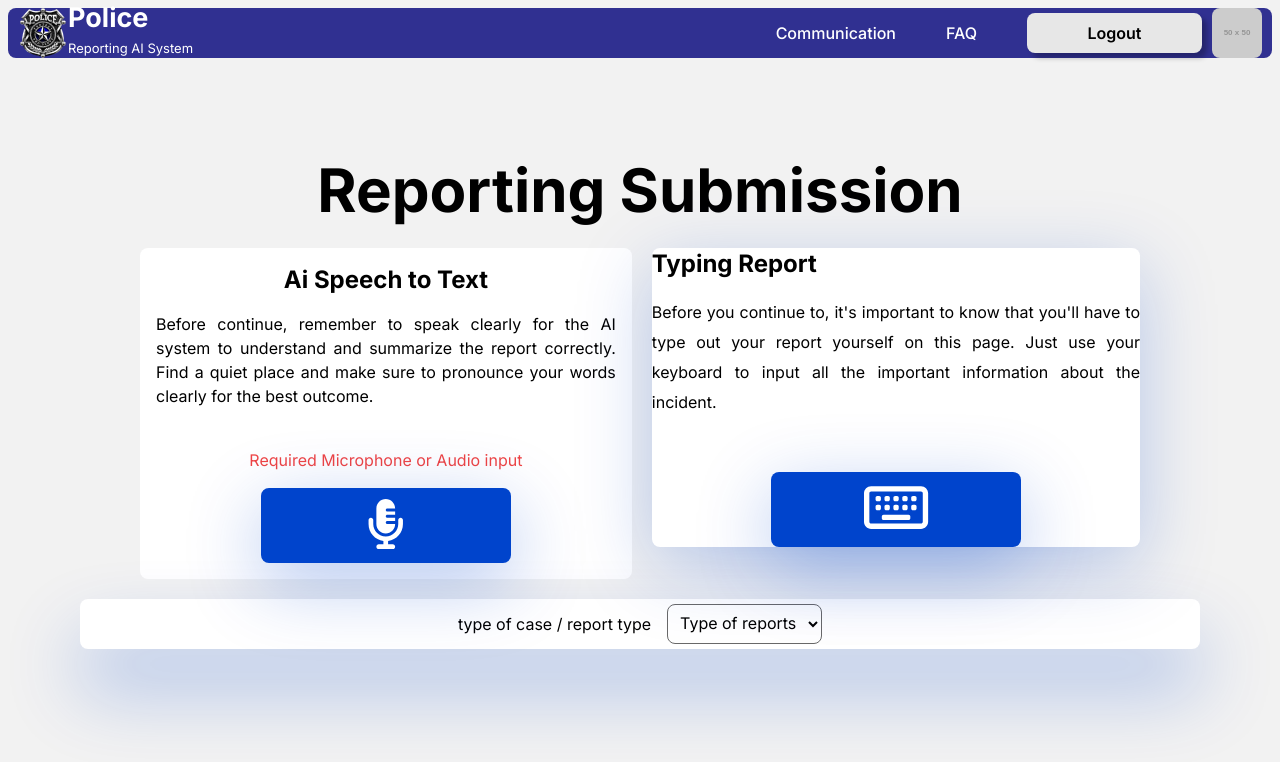
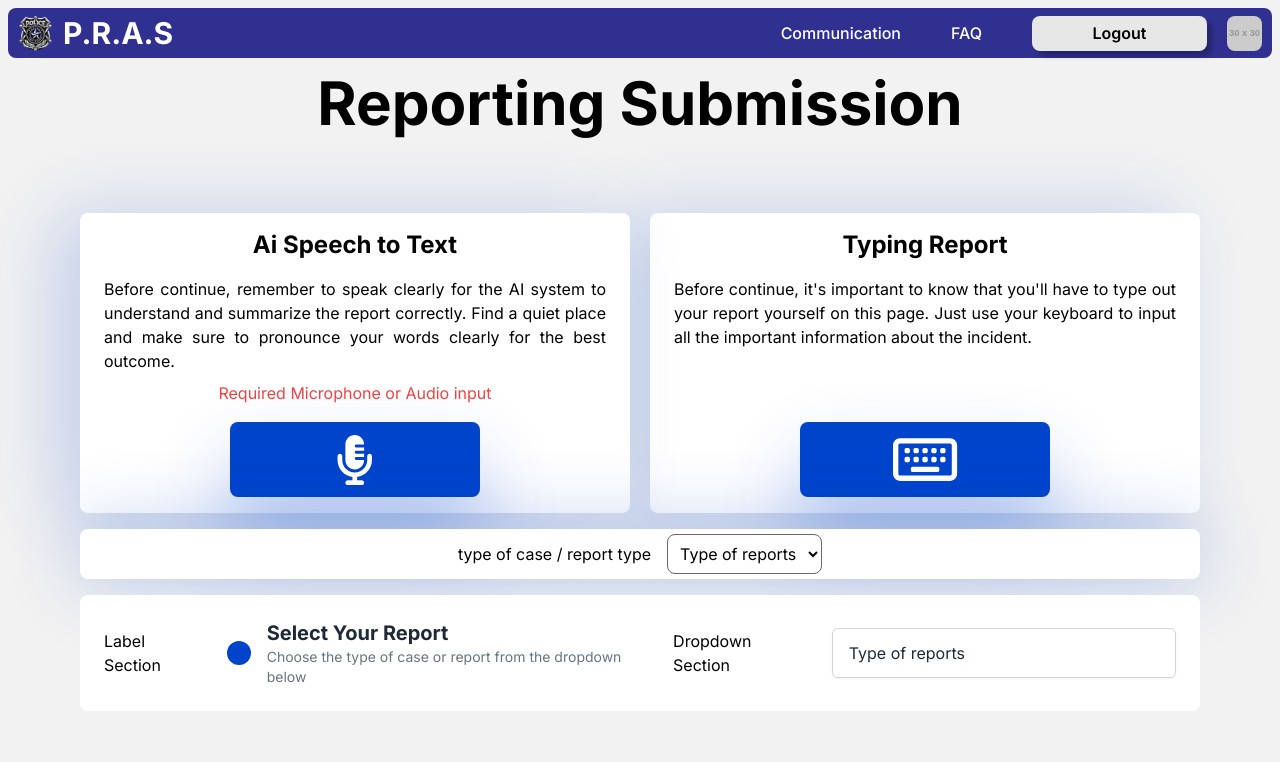
Before and after one commit to ZeroHazmi/front-end, a Next.js app: page /user/report-submission in a window 1280 px wide. Shown: the top 762 px of the page. Built offline with nearby package versions, Linux system fonts and the light colour scheme.

Commit message:
reporting submission & navbar
updated navbar tailwind & remove it from global css, fix & and report type form UI on reporting submission

```diff
--- a/app/globals.css
+++ b/app/globals.css
@@ -1031,96 +1031,6 @@ body {
 	word-wrap: break-word;
 }
 
-/* user navbar */
-
-.user-navbar-container {
-	/* width: 96%; */
-	/* display: none; */
-	height: 50px;
-	background: #303091;
-	border-radius: 8px;
-	display: flex;
-	align-items: center;
-	justify-content: space-between;
-	padding: 0 10px;
-
-	/* floating navbar */
-	position: fixed;
-	top: 8px;
-	/* Slightly adjust to leave space from the top */
-	left: 8px;
-	/* Adjusted to ensure it leaves a gap from the left */
-	right: 8px;
-	/* Ensure it doesn't stretch over the screen */
-	z-index: 1000;
-}
-/* left */
-.user-navbar-left {
-	display: flex;
-	align-items: center;
-	/* padding-left: 1rem; */
-}
-.user-navbar-logo {
-	width: 50px;
-	height: 50px;
-	border-radius: 8px;
-	margin-right: 10px;
-}
-.user-navbar-title {
-	color: white;
-	font-size: 27px;
-	font-weight: 700;
-}
-.user-navbar-subtitle {
-	color: white;
-	font-size: 13px;
-	font-weight: 400;
-	padding-bottom: 10px;
-	white-space: nowrap;
-	overflow: hidden;
-}
-/* right */
-.user-navbar-links {
-	display: flex;
-	gap: 50px;
-	color: white;
-	font-size: 16px;
-	font-weight: 500;
-	align-items: center;
-}
-.user-navbar-items {
-	cursor: pointer;
-}
-
-/* logout & profile */
-.user-navbar-logout-container {
-	display: flex;
-	align-items: center;
-	grid: 10px;
-}
-.user-navbar-icon {
-	width: 50px;
-	height: 50px;
-	border-radius: 8px;
-}
-.user-navbar-logout-button {
-	background: #e7e7e7;
-	border-radius: 8px;
-	text-align: center;
-	color: black;
-	font-weight: 600;
-	padding: 8px 0;
-	width: 175px;
-	cursor: pointer;
-	margin-right: 10px;
-	cursor: pointer;
-	border: none;
-	box-shadow: 5px 5px 5px rgba(0, 0, 0, 0.25);
-}
-.user-navbar-logout-buthover {
-	background-color: #1d1d72;
-}
-
 /* reporting submission */
 
 
--- a/app/user/report-submission/page.tsx
+++ b/app/user/report-submission/page.tsx
@@ -13,68 +13,63 @@ import NavBar from '@/components/NavBar';
 export default function UserReportingSubmission() {
 
     return (
-        <div className=" min-h-screen flex items-center justify-center "> {/* PAGE BODY */}
+        <div className=" flex items-center justify-center "> {/* PAGE BODY */}
             <form action="">
                 <NavBar/>
+                {/* TITLE (OUTSIDE) */}
+                {/* <div className="flex justify-center items-center font-bold text-6xl  text-center text-7  mt-[20vh] mb-[-20vh]">
+                    <h1>Reporting Submission</h1>
+                </div> */}
                 {/* MAIN CONTAINER */}
-                <div className="flex flex-col justify-center items-center">
-                    {/* TITLE */}
-                    <div className=" flex justify-center items-center  font-bold text-6xl  text-center text-7 p-2  ">
+                <div className="min-h-screen flex flex-col justify-center items-center">
+                    {/* TITLE (INSIDE) */}
+                    <div className="flex justify-center items-center font-bold text-6xl text-center text-7 gap-10 mb-[10vh]">
                         <h1>Reporting Submission</h1>
                     </div>
-
-
-                    <div className="text-center py-5 max-w-[1000px] mx-auto">
-                        <div className="flex justify-center items-start gap-[20px] ">
-
-
-                            {/* SPEACH */}
-
-                            <div className='w-[550px] h-full bg-white p-4 rounded-lg'>
+                    {/*SPEECH & TYPING CONTAINER */}
+                    <div className="text-center mb-4 max-w-[1120px] mx-auto">
+                        <div className="flex justify-center items-center gap-[20px] ">
+                            {/* SPEECH */}
+                            <div className='w-[550px] h-[300px]  flex flex-col justify-between items-center bg-white py-4 px-6 rounded-lg shadow-left-custom-blue z-10'>
                                 <div className=''>
                                     <h2 className="font-bold text-2xl mb-4">
                                         Ai Speech to Text
                                     </h2>
-                                    <p className='text-justify text-base mb-4'>
+                                    <p className='text-justify text-base mb-2'>
                                     Before continue, remember to speak clearly for the AI system to understand and summarize the report correctly. Find a quiet place and make sure to pronounce your words clearly for the best outcome.
                                     </p>
-                                    <br />
                                     <p className="text-red-500 text-base mb-4">
                                         Required Microphone or Audio input
                                     </p>
                                 </div>
-                                <button className="w-[250px] h-[75px] relative bg-[#0044cc] shadow-custom-blue rounded-lg border-none cursor-pointer outline-none  ">
-                                    <span className="text-white text-[50px]">
+                                <button className="w-[250px] h-[75px] relative bg-[#0044cc] shadow-bottom-custom-blue rounded-lg border-none cursor-pointer outline-none z-0 ">
+                                    <span className="text-white text-[50px] flex justify-center items-center">
                                         <FontAwesomeIcon icon={faMicrophoneLines} />
                                     </span>
                                 </button>
                             </div>
 
-
-
-
                             {/* TYPING */}
-                            <div className="w-[550px] h-full bg-white shadow-[0px_20px_75px_rgba(0,68,204,0.25)] rounded-lg flex flex-col justify-center items-center gap-[56px] -z-0">
-                                <div className=" text-black text-[20px] font-normal break-words text-justify">
-                                    <span className="text-justify text-base">
-                                        <p className="font-bold text-2xl mb-4">Typing Report</p>
-                                        Before you continue to, it&apos;s important to know that you&apos;ll have to type out your report yourself on this page. Just use your keyboard to input all the important information about the incident.
+                            <div className="w-[550px] h-[300px]  flex flex-col justify-between items-center bg-white py-4 px-6 rounded-lg shadow-left-custom-blue z-0">
+                                <div>
+                                    <h2 className="font-bold text-2xl mb-4">
+                                        Typing Report
+                                    </h2>
+                                    <p className="text-justify text-base mb-auto">
+                                        Before continue, it&apos;s important to know that you&apos;ll have to type out your report yourself on this page. Just use your keyboard to input all the important information about the incident.
+                                    </p>
+                                </div>
+                                <button className="w-[250px] h-[75px]   bg-[#0044cc] justify-between shadow-bottom-custom-blue rounded-lg border-none cursor-pointer outline-none z-0">
+                                    <span className="text-white text-[57px] flex justify-center items-center ">
+                                        <FontAwesomeIcon icon={faKeyboard} />
                                     </span>
-
-                                </div>
-                                <button className="w-[250px] h-[75px] relative bg-[#0044cc] shadow-custom-blue rounded-lg border-none cursor-pointer outline-none flex justify-center items-center ">
-                                    <div className="">
-                                        <span className="text-white text-[57px] ">
-                                            <FontAwesomeIcon icon={faKeyboard} />
-                                        </span>
-
-                                    </div>
                                 </button>
                             </div>
                         </div>
                     </div>
-                    <div className="flex justify-center items-center ">
-                        <div className="flex justify-center items-center w-[1120px] h-[50px]  bg-white shadow-bottom-custom-blue rounded-lg gap-4">
+                    {/* LIST CONTTAINER */}
+                    <div className="flex justify-center items-center mb-4 ">
+                        <div className="flex justify-center items-center w-[1120px] h-[50px]  bg-white shadow-middle-custom-blue rounded-lg gap-4 z-20">
                             <div className="flex">
                                 type of case / report type
                             </div>
@@ -89,7 +84,34 @@ export default function UserReportingSubmission() {
                             </div>
                         </div>
                     </div>
-
+                    {/* LIST CONTAINER TEMPLETE V2 */}
+                    {/* <div className="w-[1120px] mx-auto my-6 p-6 bg-gradient-to-r from-blue-50 to-indigo-50 rounded-xl shadow-2xl z-30"> */}
+                    <div className="w-[1120px] mx-auto p-6 mb-4 bg-white shadow-buttom-custom-blue rounded-lg z-20">
+                        <div className="flex items-center justify-between gap-6">
+                            Label Section
+                            <div className="flex items-center space-x-4">
+                            <div className="p-3 bg-police-blue rounded-full">
+                                <i class="fas fa-clipboard-list text-white text-lg"></i>
+                            </div>
+                            <div>
+                                <h2 class="text-xl font-bold text-gray-800">Select Your Report</h2>
+                                <p class="text-gray-500 text-sm">Choose the type of case or report from the dropdown below</p>
+                            </div>
+                            </div>
+                            Dropdown Section
+                            <div className="relative w-1/3">
+                            <select id="report-type" class="appearance-none w-full py-3 px-4 border border-gray-300 rounded-md focus:outline-none focus:ring-2 focus:ring-blue-500 bg-white text-gray-800 shadow-sm">
+                                <option>Type of reports</option>
+                                <option>Report 1</option>
+                                <option>Report 2</option>
+                                <option>Report 3</option>
+                            </select>
+                            <div className="pointer-events-none absolute inset-y-0 right-0 flex items-center pr-4 text-gray-400">
+                                <i class="fas fa-chevron-down"></i>
+                            </div>
+                            </div>
+                        </div>
+                    </div>
                 </div>
             </form>
         </div>
--- a/components/NavBar.tsx
+++ b/components/NavBar.tsx
@@ -14,25 +14,22 @@ export default function NavBar() {
 
   return (
         <nav>
-        <div className="user-navbar-container">
-            <div className="user-navbar-left">
-                <Image src="/Images/navbarlogo.png" className="logo" alt="Logo" height={50} width={50}/>
-                <div className="user-navbar-title">
-                    Police
-                    <div className="user-navbar-subtitle">
-                        Reporting AI System
+            <div className="fixed top-[8px] left-[8px] right-[8px] z-[1000] h-[50px] bg-[#303091] rounded-[8px] flex items-center justify-between px-[10px]">
+                <div className="flex items-center">
+                    <Image src="/Images/navbarlogo.png" className="w-[35px] h-[35px] rounded-lg mr-[10px]" alt="Logo" height={50} width={50}/>
+                    <div className="text-white text-[30px] font-bold">
+                        P.R.A.S
+                    </div>
+                </div>
+                <div className="flex gap-[50px] text-white text-[16px] font-medium items-center">
+                    <div className="cursor-pointer">Communication</div>
+                    <div className="cursor-pointer">FAQ</div>
+                    <div className="flex items-center gap-[10px]">
+                        <button className="bg-[#e7e7e7] rounded-lg text-black font-semibold px-4 h-[35px] w-[175px] cursor-pointer mr-[10px] shadow-[5px_5px_5px_rgba(0,0,0,0.25)] hover:bg-red-500 hover:text-white" type='button' onClick={logout}>Logout</button>
+                        <Image src="https://via.placeholder.com/30x30" className="w-[35px] h-[35px] rounded-lg" alt="User" height={30} width={30}/>
                     </div>
                 </div>
             </div>
-            <div className="user-navbar-links">
-                <div className="user-navbar-items">Communication</div>
-                <div className="user-navbar-items">FAQ</div>
-                <div className="user-navbar-logout-container">
-                    <button className="user-navbar-logout-button" type='button' onClick={logout}>Logout</button>
-                    <Image src="https://via.placeholder.com/50x50" className="user-navbar-icon" alt="User" height={50} width={50}/>
-                </div>
-            </div>
-        </div>
-    </nav>
-  )
+        </nav>
+    )
 };
```
